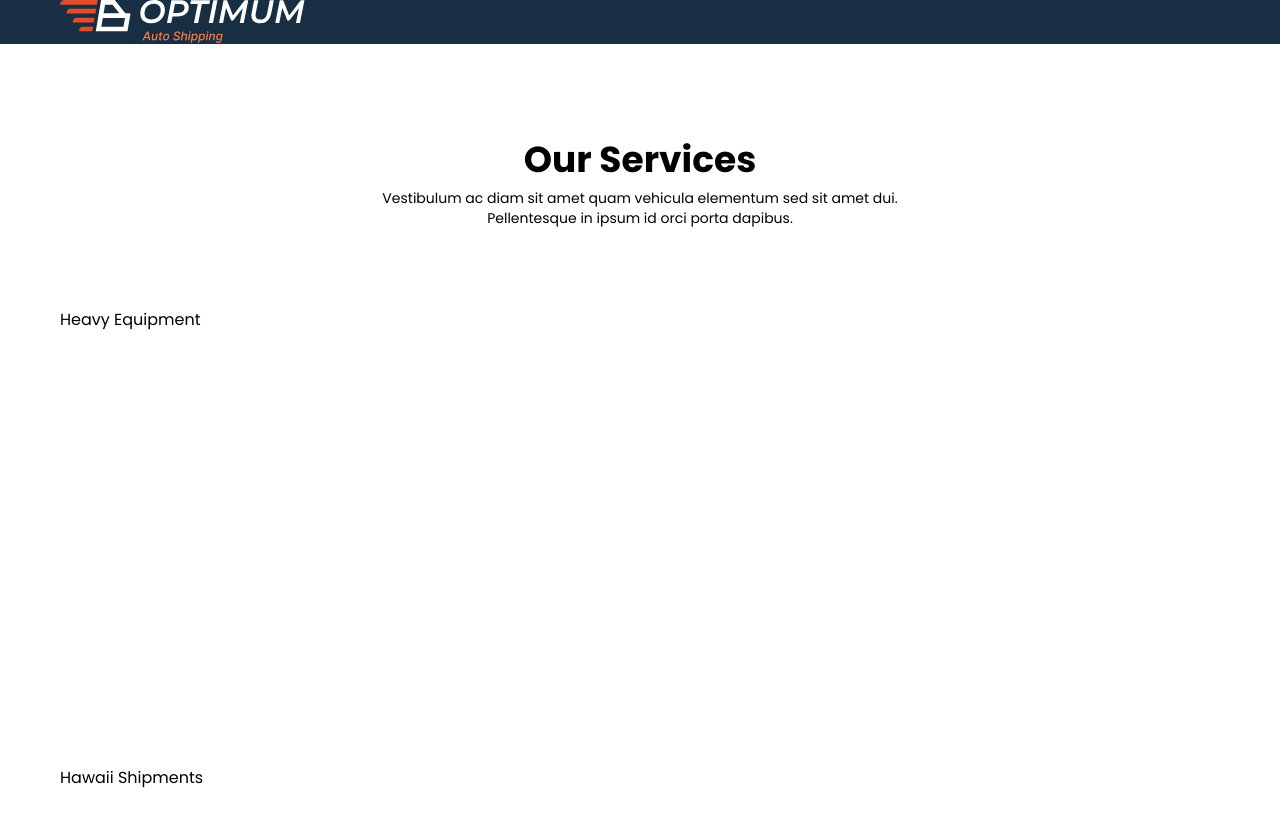
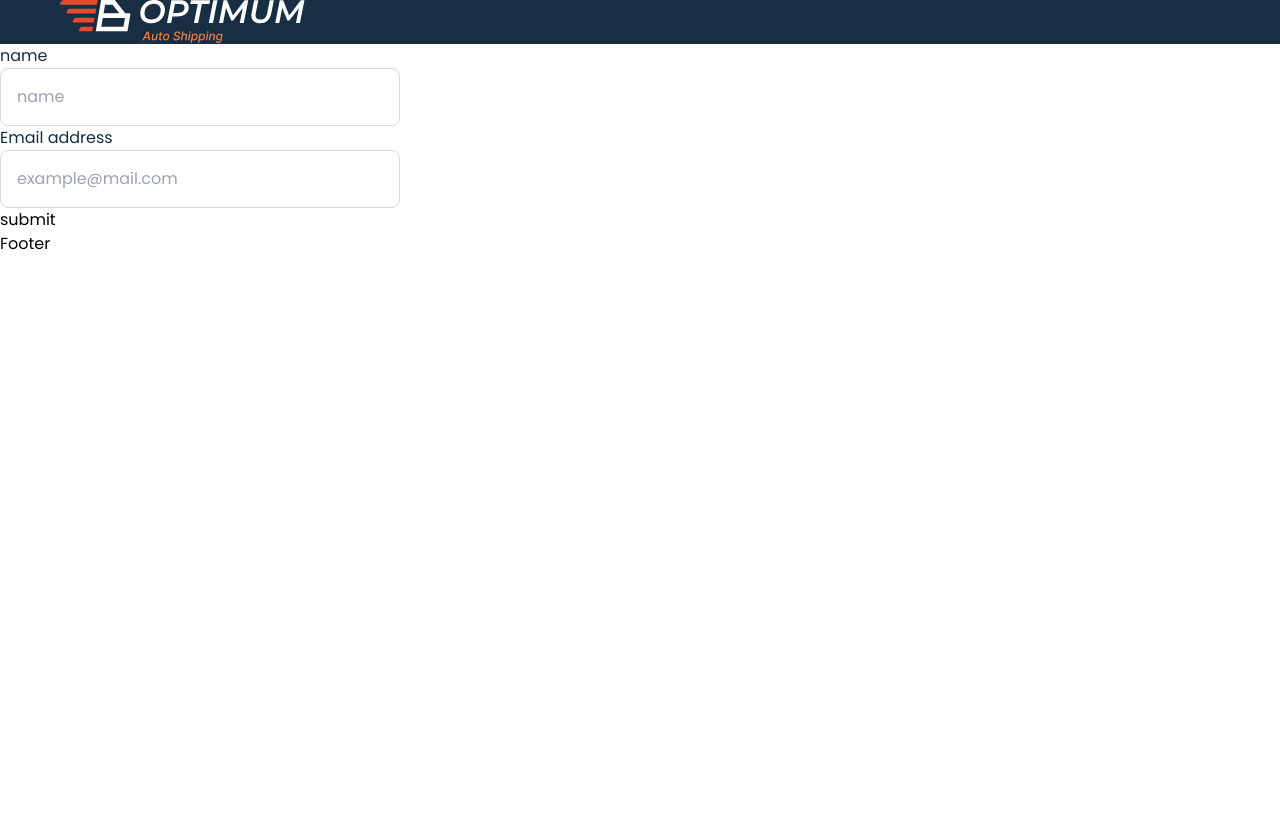
Before and after one commit to node-nodir/Transportation-services, a Next.js app: page / in a window 1280 px wide. Shown: the top 826 px of the page. After the commit the page ends 800 px from the top, so only its background shows below. Built offline with nearby package versions, Linux system fonts and the light colour scheme.

Commit message:
base form

```diff
--- /dev/null
+++ b/components/BaseComponents/FormInput/FormikContainer.tsx
@@ -0,0 +1,66 @@
+import React from 'react'
+import { Formik, Form } from 'formik'
+import * as Yup from 'yup'
+import FormikControl from './FormikControl'
+
+interface Props {}
+
+function FormikContainer(props: Props) {
+  const initialValues = {
+    name: '',
+    email: '',
+  }
+
+  const validationSchema = Yup.object({
+    name: Yup.string().required('Required'),
+    email: Yup.string().required('Required'),
+  })
+
+  const onSubmit = (values: any) => console.log('Form data', values)
+
+  const {} = props
+
+  return (
+    <>
+      <Formik
+        initialValues={initialValues}
+        validationSchema={validationSchema}
+        onSubmit={onSubmit}
+      >
+        {(formik) => (
+          <Form className="w-96 ">
+            <FormikControl
+              control="input"
+              type="text"
+              label="name"
+              placeholder="name"
+              name="name"
+              className={
+                formik.errors.name
+                  ? ' w-[400px]  border-red-600  '
+                  : ' w-[400px] '
+              }
+            />
+
+            <FormikControl
+              control="input"
+              type="email"
+              label="Email address"
+              placeholder="example@mail.com"
+              name="email"
+              className={
+                formik.errors.email
+                  ? ' w-[400px]  border-red-600  '
+                  : ' w-[400px] '
+              }
+            />
+
+            <button type="submit">submit</button>
+          </Form>
+        )}
+      </Formik>
+    </>
+  )
+}
+
+export default FormikContainer
--- /dev/null
+++ b/components/BaseComponents/FormInput/FormikControl.tsx
@@ -0,0 +1,35 @@
+import React from 'react'
+import Input from './Input'
+import Select from './Select'
+
+interface Props {
+    control: string,
+    label: string,
+    className: string,
+    name: string,
+    type: string,
+    placeholder: string,
+
+
+}
+
+function FormikControl(props: Props) {
+    const { control, ...rest } = props;
+
+    switch (control) {
+      case "input":
+        return <Input {...rest} />;
+    //   case "textarea":
+    //     return <Textarea {...rest} />;
+    //   case "select":
+    //     return <Select {...rest} />;
+    //   case "date":
+    //     return <DatePicker {...rest} />;
+    //   case "radio":
+    //   case "checkbox":
+      default:
+        return null;
+    }
+}
+
+export default FormikControl
--- a/components/BaseComponents/FormInput/Input.tsx
+++ b/components/BaseComponents/FormInput/Input.tsx
@@ -1,12 +1,33 @@
+import React from 'react'
+import { Field, ErrorMessage } from "formik";
+import TextError from './TextError';
 
-interface Props {}
+interface Props {
+    label: string,
+    className: string,
+    name: string,
+    placeholder: string
+
+}
 
 function Input(props: Props) {
-    const {} = props
+    const { label, className, name, ...rest } = props;
+    return (
+      <div className={`flex flex-col ${className}`}>
+        <label htmlFor={name} className="text-base text-black-dark">
+          {label}
+        </label>
+        <Field
+          id={name}
+          name={name}
+          autoComplete="off"
+          {...rest}
+          className={`${className} border border-[#D9D9D9] rounded-lg p-4 outline-none`}
+        />
 
-    return (
-        <h1>hello</h1>
-    )
+        <ErrorMessage name={name} component={TextError} />
+      </div>
+    );
 }
 
 export default Input
--- /dev/null
+++ b/components/BaseComponents/FormInput/Select.tsx
@@ -0,0 +1,42 @@
+import React from 'react'
+import { Field, ErrorMessage } from 'formik'
+import TextError from './TextError'
+
+interface Props {
+  label: string;
+  className: string;
+  name: string;
+  id: any;
+  options: {
+    key: string;
+    value: string;
+  }[];
+}
+
+function Select(props: Props) {
+  const { label, id, name, options, ...rest } = props
+
+  return (
+    <div className="w-[346px]">
+      <label htmlFor={name}>{label}</label>
+      <Field
+        as="select"
+        id={name}
+        name={name}
+        {...rest}
+        className="flex h-[50px] mt-3 flex-row w-full p-3 rounded-lg outline-none border border-gray-200 focus-visible:border-gray-300 text-base"
+      >
+        {options.map((option: any) => {
+          return (
+            <option id={id} key={option.value} value={option.value}>
+              {option.key}
+            </option>
+          )
+        })}
+      </Field>
+      <ErrorMessage name={name} component={TextError} />
+    </div>
+  )
+}
+
+export default Select
--- /dev/null
+++ b/components/BaseComponents/FormInput/TextError.tsx
@@ -0,0 +1,12 @@
+import React from 'react'
+
+interface ErrorMessages {
+    name: string
+    children: string
+}
+
+function TextError(props: ErrorMessages ) {
+  return <div className="text-red-600">{props.children}</div>
+}
+
+export default TextError
--- a/components/Main/Main.tsx
+++ b/components/Main/Main.tsx
@@ -1,10 +1,12 @@
 import React from 'react'
+import FormikContainer from '../BaseComponents/FormInput/FormikContainer'
 import OurServices from '../OurServices/OurServices'
 
 function Main() {
   return (
     <main>
-        <OurServices/>
+      <FormikContainer />
+        {/* <OurServices/> */}
     </main>
   )
 }
--- a/package.json
+++ b/package.json
@@ -14,10 +14,12 @@
     "@types/react-dom": "18.0.9",
     "eslint": "8.29.0",
     "eslint-config-next": "13.0.6",
+    "formik": "^2.2.9",
     "next": "13.0.6",
     "react": "18.2.0",
     "react-dom": "18.2.0",
-    "typescript": "4.9.3"
+    "typescript": "4.9.3",
+    "yup": "^0.32.11"
   },
   "devDependencies": {
     "autoprefixer": "^10.4.13",
```
Also changed, not shown: 1 other file (tests, documents, lock files or other folders).
